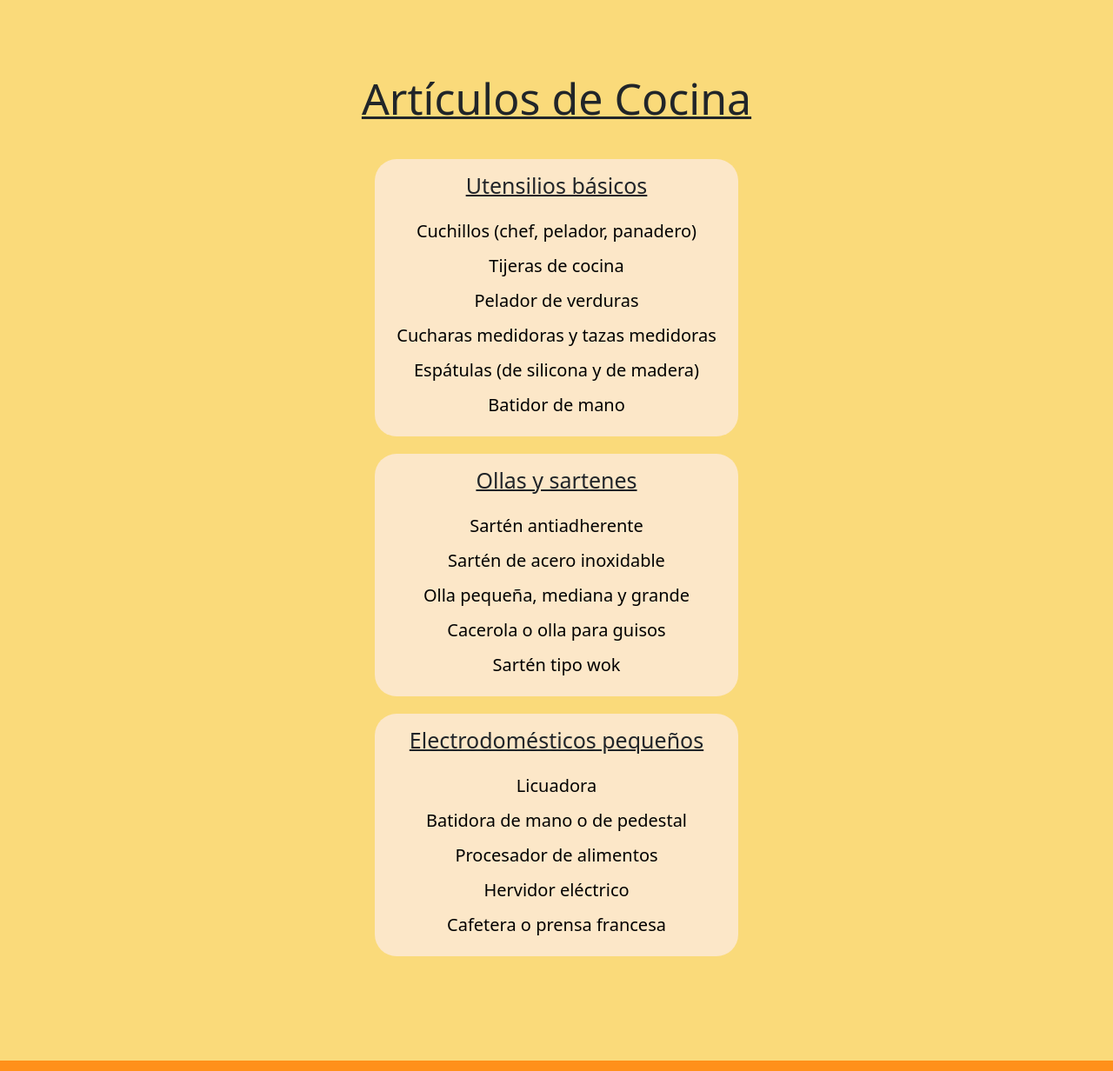
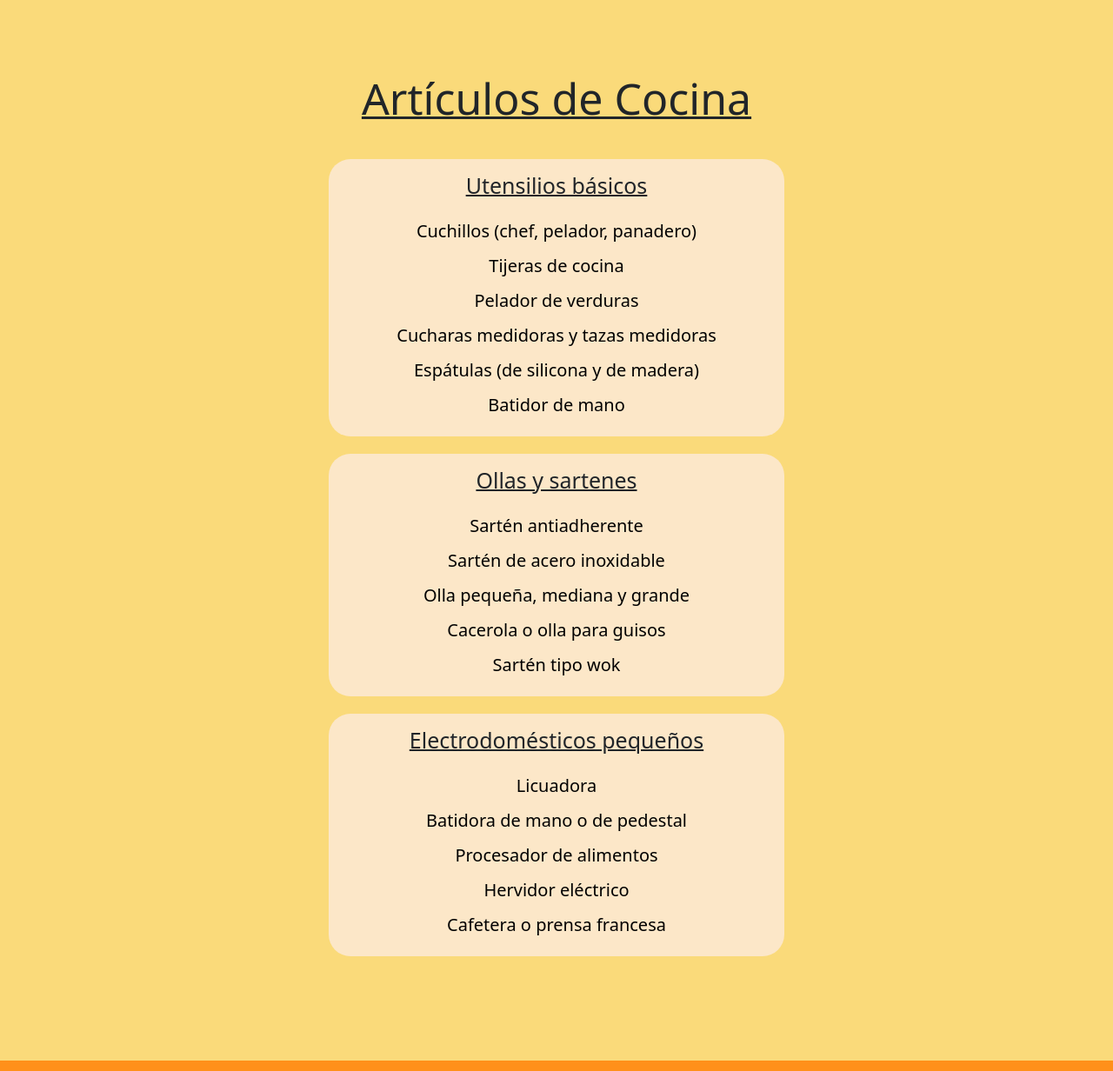
Before and after one commit to thor3555/Cocina-Conmigo, a plain HTML site: page pages/consejos.html in a window 1280 px wide. Shown: the part 1534-2766 px from the top of the page at 87% size. Drawn offline with nearby package versions, Linux system fonts and the light colour scheme.

Commit message:
Prueba 5

```diff
--- a/pages/consejos.html
+++ b/pages/consejos.html
@@ -60,7 +60,7 @@
         <section class="container-fluid articulos-cocina-p3"> <!-- Artículos de Cocina -->
             <h2>Artículos de Cocina</h2>
             <div>
-                <div class="tarjetas col-10 col-sm-8 col-md-6 col-lg-6 col-xl-4">
+                <div class="tarjetas col-10 col-sm-8 col-md-6 col-lg-6 col-xl-5 col-xxl-4">
                     <h3 class="text-center">Utensilios básicos</h3>
                     <ul class="list-unstyled text-center">
                         <li>Cuchillos (chef, pelador, panadero)</li>
@@ -71,7 +71,7 @@
                         <li>Batidor de mano</li>
                     </ul>
                 </div>
-                <div class="tarjetas col-10 col-sm-8 col-md-6 col-lg-6 col-xl-4">
+                <div class="tarjetas col-10 col-sm-8 col-md-6 col-lg-6 col-xl-5 col-xxl-4">
                     <h3 class="text-center">Ollas y sartenes</h3>
                     <ul class="list-unstyled text-center">
                         <li>Sartén antiadherente</li>
@@ -81,7 +81,7 @@
                         <li>Sartén tipo wok</li>
                     </ul>
                 </div>
-                <div class="tarjetas col-10 col-sm-8 col-md-6 col-lg-6 col-xl-4">
+                <div class="tarjetas col-10 col-sm-8 col-md-6 col-lg-6 col-xl-5 col-xxl-4">
                     <h3 class="text-center">Electrodomésticos pequeños</h3>
                     <ul class="list-unstyled text-center">
                         <li>Licuadora</li>
```
